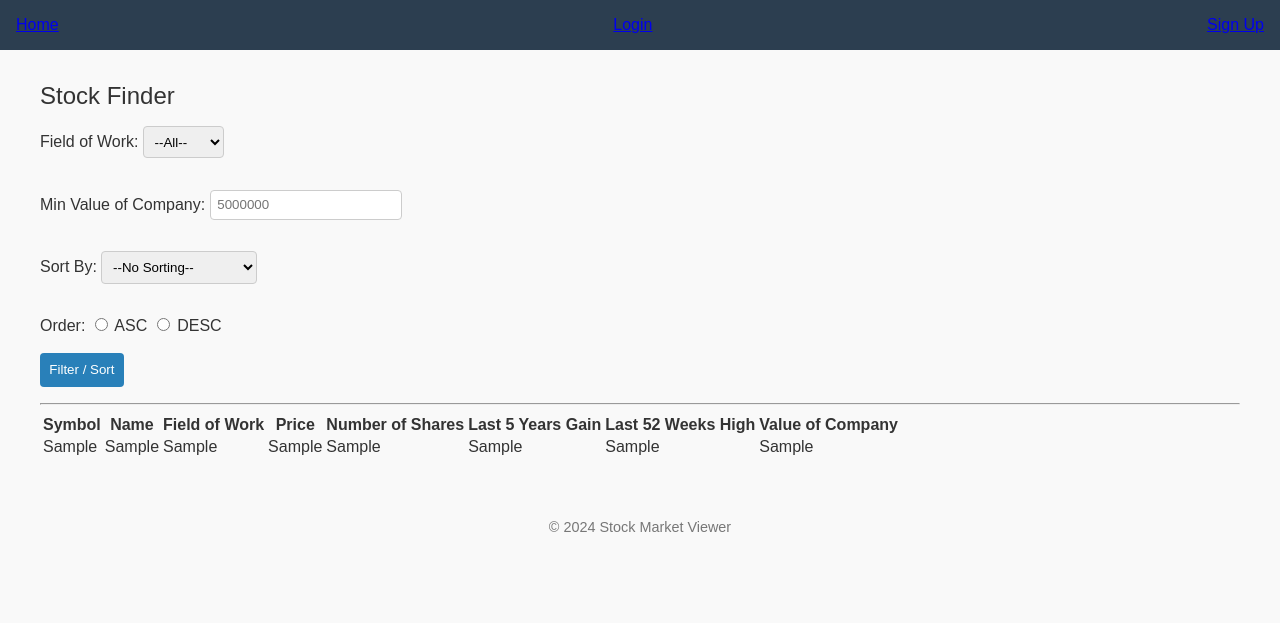
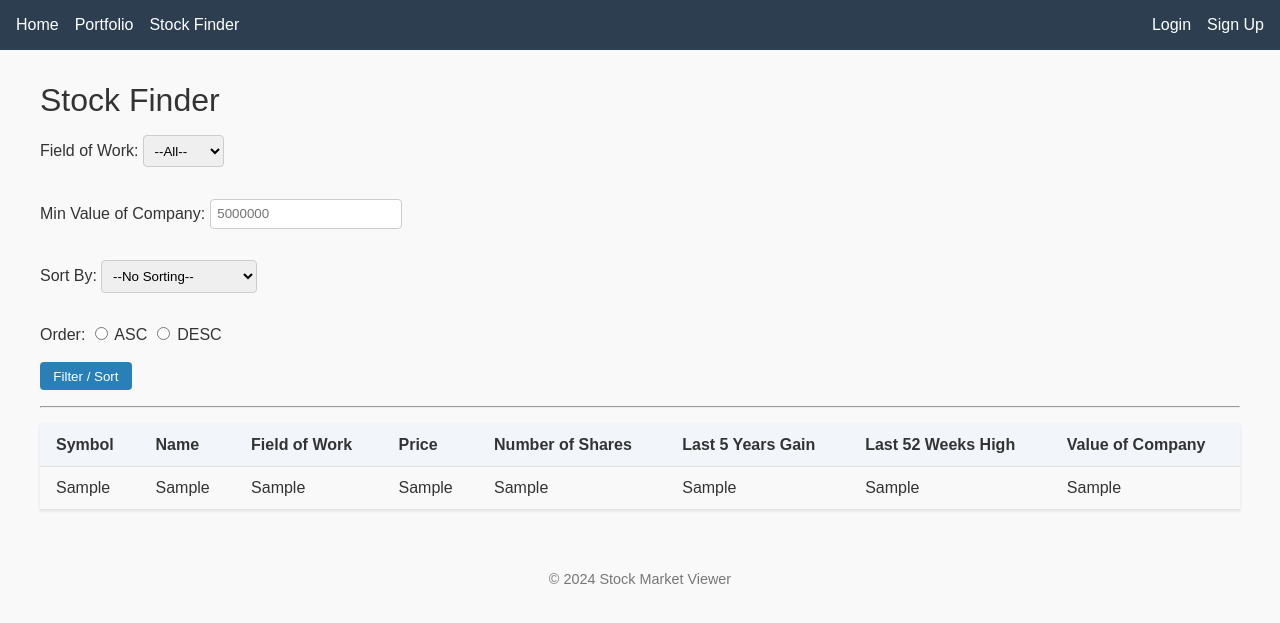
Before and after one commit to ehuseynov/Database_project, a Django app: template app/templates/stock_finder.html in a window 1280 px wide. Shown: the top 623 px of the page. Run offline with Django 5.2, Linux system fonts and the light colour scheme; the template is opened without the code that fills it: most values are stand-ins (such as "Sample title", 1, 10 or a date in 2020).

Commit message:
some edits

```diff
--- a/app/static/app/css/style.css
+++ b/app/static/app/css/style.css
@@ -1,18 +1,21 @@
+/* General Reset */
 body {
     margin: 0;
     padding: 0;
     font-family: Arial, sans-serif;
     background-color: #f9f9f9;
-    color: #333;
+    color: #333333;
 }
 
-/* Navigation bar */
+/* Navigation Bar */
 nav {
     background-color: #2c3e50;
     padding: 1em;
     display: flex;
-    justify-content: space-between; /* space-between so left nav and right nav are at ends */
+    justify-content: space-between;
     align-items: center;
+    flex-wrap: nowrap; /* Prevent items from wrapping */
+    overflow: hidden;
 }
 
 .nav-left,
@@ -22,27 +25,75 @@
     gap: 1em;
 }
 
-.nav-greeting {
-    color: #fff;
-    font-weight: bold;
-    margin-right: 1em;
+
+
+/* Link Styles */
+a {
+    color: #ffffff; /* Default link color */
+    text-decoration: none; /* Remove underline */
 }
 
+a:hover {
+    color: #ffffff; /* Hover color */
+}
 
-/* Page containers */
+a:visited {
+    color: #ffffff; /* Visited link color */
+}
+
+/* Page Headings */
 h1, h2, h3 {
     margin: 0.5em 0;
     font-weight: normal;
+    color: #333333;
 }
 
 h1 {
-    font-size: 1.5em;
+    font-size: 2em;
 }
 
+/* Container */
 .container {
     max-width: 1200px;
     margin: 2em auto;
     padding: 0 1em;
+}
+
+/* Button Styles */
+.btn-primary {
+    background-color: #2980b9;
+    color: #ffffff;
+    border: none;
+    border-radius: 4px;
+    padding: 0.5em 1em;
+    cursor: pointer;
+}
+
+.btn-primary:hover {
+    background-color: #3498db;
+}
+
+/* Table Styles */
+.modern-table {
+    width: 100%;
+    border-collapse: collapse;
+    margin-top: 1em;
+    box-shadow: 0 1px 3px rgba(0, 0, 0, 0.1);
+}
+
+.modern-table th,
+.modern-table td {
+    text-align: left;
+    padding: 0.75em 1em;
+    border-bottom: 1px solid #e1e1e1;
+}
+
+.modern-table thead {
+    background-color: #f2f6fa;
+}
+
+.modern-table tr:hover {
+    background-color: #f9fcff;
 }
 
 /* Forms */
@@ -69,7 +120,7 @@
     background-color: #2980b9;
     border: none;
     border-radius: 4px;
-    color: #fff;
+    color: #ffffff;
     cursor: pointer;
 }
 
@@ -77,27 +128,27 @@
     background-color: #3498db;
 }
 
-/* Lists and items */
+/* Lists */
 ul {
     list-style: none;
     padding: 0;
 }
 
 li {
-    background: #fff;
+    background: #ffffff;
     padding: 1em;
     margin-bottom: 0.5em;
     border-radius: 4px;
-    box-shadow: 0 1px 3px rgba(0,0,0,0.1);
+    box-shadow: 0 1px 3px rgba(0, 0, 0, 0.1);
 }
 
-/* Error messages, if any */
+/* Error Messages */
 .error {
     color: #e74c3c;
     font-weight: bold;
 }
 
-/* Profile and Portfolio pages */
+/* Profile and Portfolio Pages */
 .profile-form, .portfolio-form {
     margin-top: 2em;
 }
@@ -108,14 +159,15 @@
     padding: 1em;
     margin-top: 2em;
     font-size: 0.9em;
-    color: #777;
+    color: #777777;
 }
 
-/* Additional optional styles */
+/* Optional Sections */
 .home-section, .profile-section, .portfolio-form, .portfolio-table {
     margin-bottom: 2em;
 }
 
+/* Stock Finder Form */
 .stock-finder-form {
     max-width: 400px;
     display: flex;
--- a/app/templates/base.html
+++ b/app/templates/base.html
@@ -10,16 +10,20 @@
 </head>
 <body>
 <nav>
+    <div class="nav-left">
         <a href="{% url 'home' %}">Home</a>
+        <a href="{% url 'portfolio' %}">Portfolio</a>
+        <a href="{% url 'stock_finder' %}">Stock Finder</a>
+    </div>
+    <div class="nav-right">
         {% if request.session.user_id %}
-    <a href="{% url 'portfolio' %}">Portfolio</a>
             <a href="{% url 'profile' %}">Profile</a>
-    <a href="{% url 'stock_finder' %}">Stock Finder</a>
             <a href="{% url 'logout' %}">Logout</a>
         {% else %}
             <a href="{% url 'login' %}">Login</a>
             <a href="{% url 'signup' %}">Sign Up</a>
         {% endif %}
+    </div>
 </nav>
 <div class="container">
   {% block content %}{% endblock %}
```
Also changed, not shown: 4 other files. Lines whose indentation alone changed are shown as unchanged.
